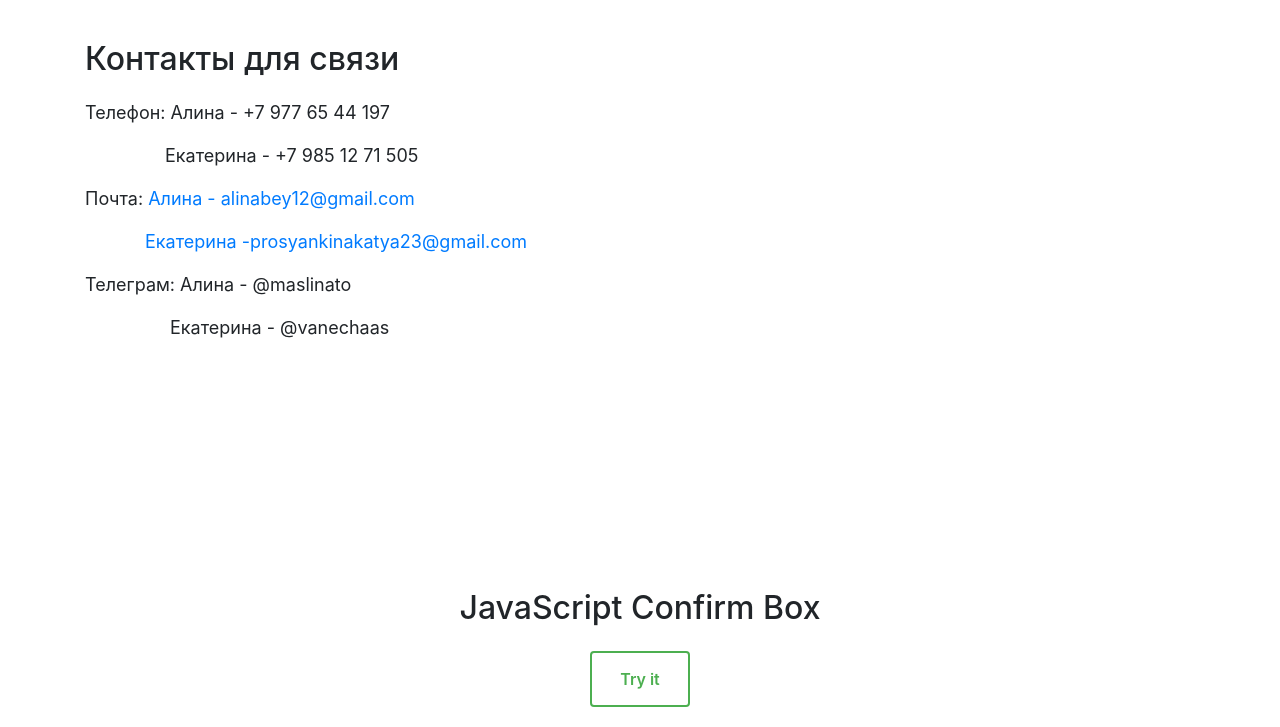
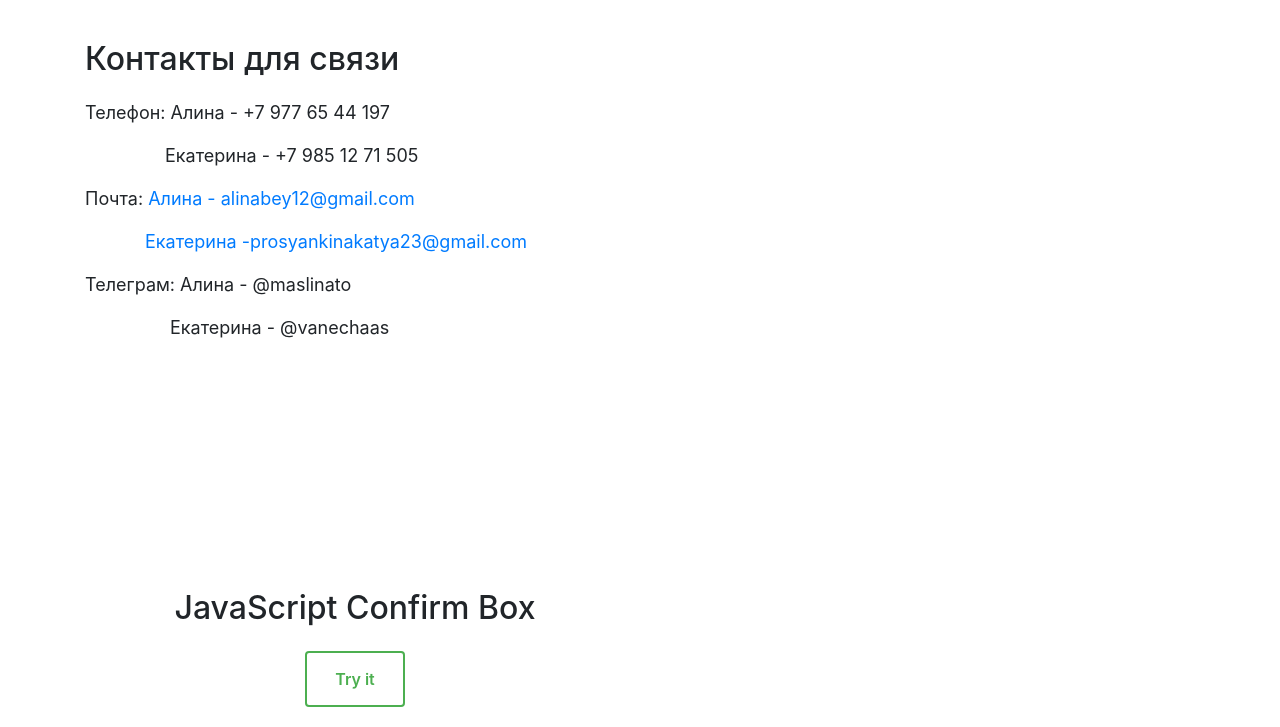
Before and after one commit to Alina121212/Alina121212.github.io, a plain HTML site: page index.html in a window 1280 px wide. Shown: the part 1668-2395 px from the top of the page. Drawn offline with nearby package versions, Linux system fonts and the light colour scheme.

Commit message:
Update index.html

```diff
--- a/index.html
+++ b/index.html
@@ -191,13 +191,20 @@ ul * {
       </div>
     </div>
   </div>
-    <div class="main">
+    <div class="container">
+    <div class="row">
+      <div class="col-xl-6">
+          <div class="main">
             <h2>JavaScript Confirm Box</h2>
             <button class="btn" onclick="myFunction()">Try it</button>
             <ul id="demo">
 
             </ul>
         </div>
+      </div>
+    </div>
+  </div>
+
 </body>
 <!-- конец всей страницы -->
 
```
